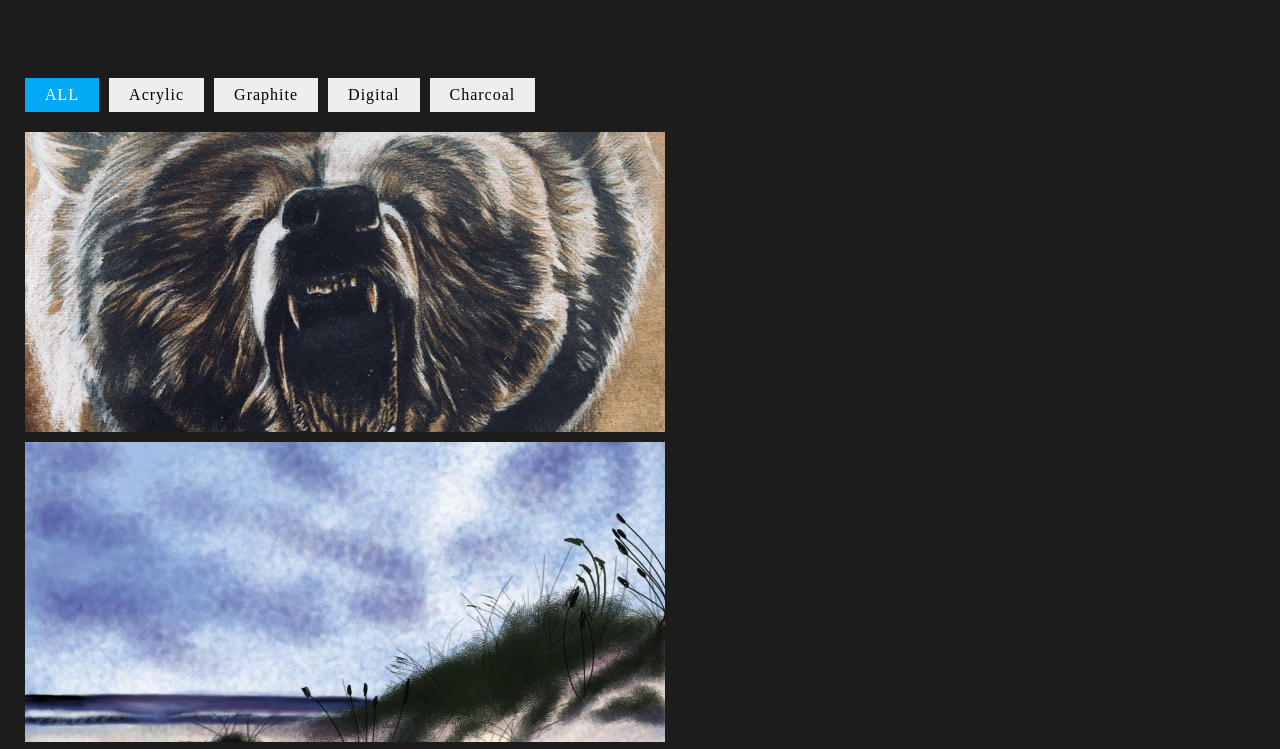
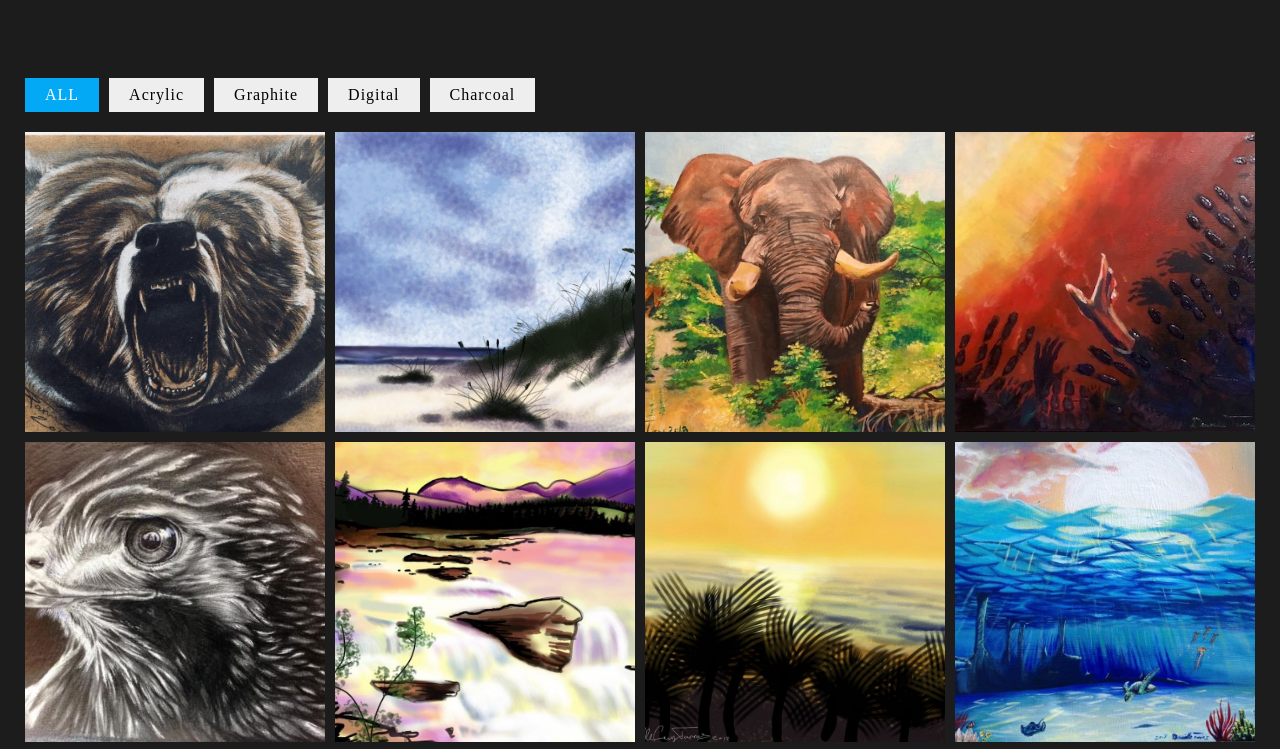
Before and after one commit to DCTorres1987/art-showcase-app, a plain HTML site: page index.html in a window 1280 px wide. Shown: the part 1300-2049 px from the top of the page. Drawn offline with nearby package versions, Linux system fonts and the light colour scheme.

Commit message:
work on getting grid correct

```diff
--- a/styles.css
+++ b/styles.css
@@ -281,10 +281,3 @@ body
 .art .itemBox:hover img {
     transform: scale(1.1);
 }
-
-@media screen and (min-width: 334px) {
-    .art .itemBox {
-        width: 50%;
-        float: left;
-    }
-}
```
